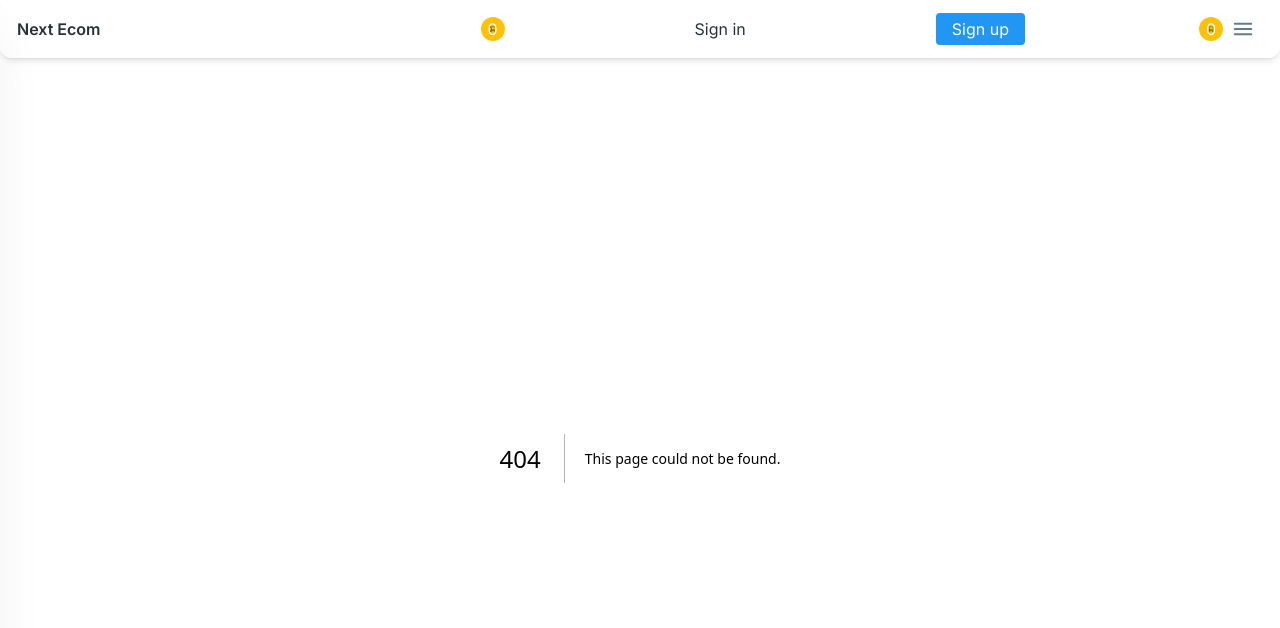
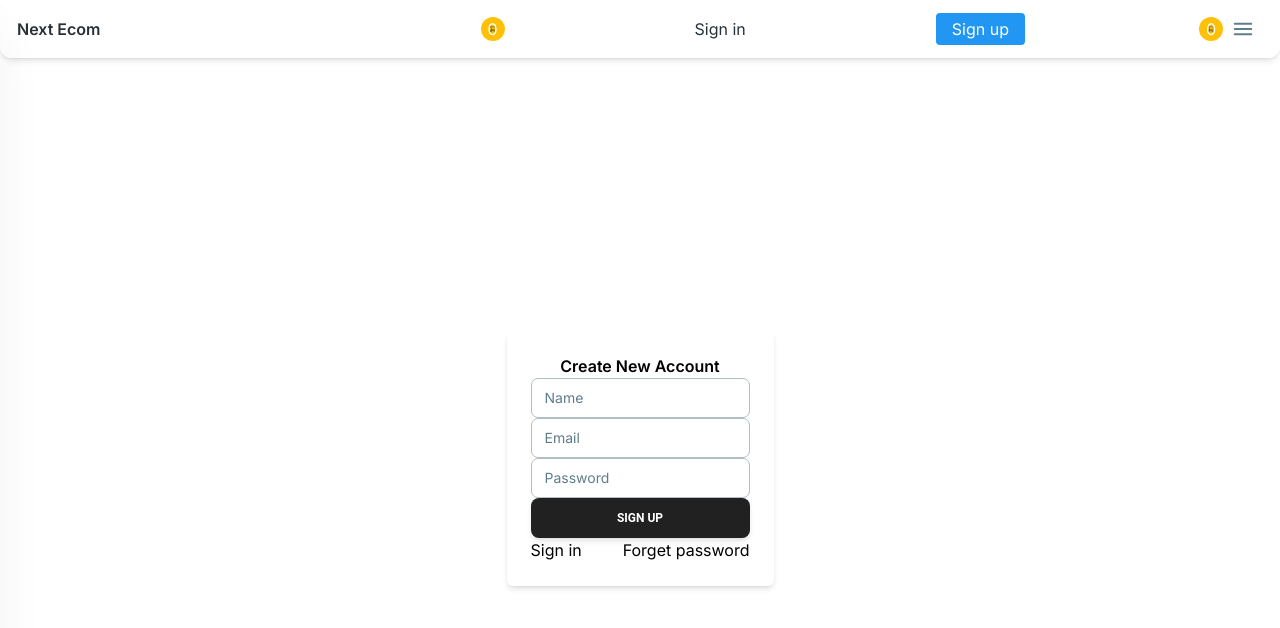
Before and after one commit to ChristianWare/calc_ecomm, a Next.js app: page /auth/signup in a window 1280 px wide. Before the commit this address had no page. Shown: the top 628 px of the page. Built offline with nearby package versions, Linux system fonts and the light colour scheme.

Commit message:
Sign In Form

```diff
--- /dev/null
+++ b/app/auth/layout.tsx
@@ -0,0 +1,11 @@
+import React, { ReactNode } from "react";
+
+interface Props {
+  children: ReactNode;
+}
+
+export default function AuthLayout({ children }: Props) {
+  return (
+    <div className='h-screen flex items-center justify-center'>{children}</div>
+  );
+}
--- /dev/null
+++ b/app/auth/signup/page.tsx
@@ -0,0 +1,114 @@
+"use client";
+import React from "react";
+import AuthFormContainer from "@/app/components/AuthFormContainer";
+import { Button, Input } from "@material-tailwind/react";
+import { XMarkIcon } from "@heroicons/react/24/outline";
+import { useFormik } from "formik";
+import * as yup from "yup";
+import { filterFormikErrors } from "@/app/utils/formikHelpers";
+import { toast } from "react-toastify";
+import Link from "next/link";
+import { signIn } from "next-auth/react";
+
+const validationSchema = yup.object().shape({
+  name: yup.string().required("Name is required!"),
+  email: yup.string().email("Invalid email!").required("Email is required!"),
+  password: yup
+    .string()
+    .min(8, "Password must be at least 8 characters.")
+    .required("Password is required!"),
+});
+
+export default function SignUp() {
+  const {
+    values,
+    handleChange,
+    handleBlur,
+    handleSubmit,
+    isSubmitting,
+    errors,
+    touched,
+  } = useFormik({
+    initialValues: { name: "", email: "", password: "" },
+    validationSchema,
+    onSubmit: async (values, action) => {
+      action.setSubmitting(true);
+      const res = await fetch("/api/users", {
+        method: "POST",
+        body: JSON.stringify(values),
+      });
+
+      const { message, error } = (await res.json()) as {
+        message: string;
+        error: string;
+      };
+      if (res.ok) {
+        toast.success(message);
+        await signIn("credentials", { email, password });
+      }
+
+      if (!res.ok && error) {
+        toast.error(error);
+      }
+      action.setSubmitting(false);
+    },
+  });
+
+  const formErrors: string[] = filterFormikErrors(errors, touched, values);
+
+  const { email, name, password } = values;
+
+  type valueKeys = keyof typeof values;
+  const error = (name: valueKeys) => {
+    return errors[name] && touched[name] ? true : false;
+  };
+
+  return (
+    <AuthFormContainer title='Create New Account' onSubmit={handleSubmit}>
+      <Input
+        name='name'
+        label='Name'
+        onBlur={handleBlur}
+        onChange={handleChange}
+        value={name}
+        error={error("name")}
+      />
+      <Input
+        name='email'
+        label='Email'
+        onBlur={handleBlur}
+        onChange={handleChange}
+        value={email}
+        error={error("email")}
+      />
+      <Input
+        name='password'
+        label='Password'
+        type='password'
+        onChange={handleChange}
+        onBlur={handleBlur}
+        value={password}
+        error={error("password")}
+      />
+      <Button disabled={isSubmitting} type='submit' className='w-full'>
+        Sign up
+      </Button>
+
+      <div className='flex items-center justify-between'>
+        <Link href='/auth/signin'>Sign in</Link>
+        <Link href='/auth/forget-password'>Forget password</Link>
+      </div>
+
+      <div className=''>
+        {formErrors.map((err) => {
+          return (
+            <div key={err} className='space-x-1 flex items-center text-red-500'>
+              <XMarkIcon className='w-4 h-4' />
+              <p className='text-xs'>{err}</p>
+            </div>
+          );
+        })}
+      </div>
+    </AuthFormContainer>
+  );
+}
--- /dev/null
+++ b/app/components/AuthFormContainer.tsx
@@ -0,0 +1,23 @@
+import React, { FormEventHandler, ReactNode } from "react";
+
+interface Props {
+  children: ReactNode;
+  onSubmit?: FormEventHandler<HTMLFormElement>;
+  title: string;
+}
+
+export default function AuthFormContainer({
+  title,
+  children,
+  onSubmit,
+}: Props) {
+  return (
+    <form
+      onSubmit={onSubmit}
+      className='w-96 p-6 space-y-6 bg-white shadow-md rounded-md'
+    >
+      <h3 className='text-center font-semibold'>{title}</h3>
+      {children}
+    </form>
+  );
+}
--- /dev/null
+++ b/app/utils/formikHelpers.ts
@@ -0,0 +1,16 @@
+export const filterFormikErrors = <T extends object>(
+  errors: T,
+  touched: { [key: string]: boolean },
+  values: T
+) => {
+  const touchedKeys = Object.entries(touched).map(([key, value]) => {
+    if (value) return key;
+  });
+  const finalErrors: string[] = [];
+
+  Object.entries(errors).forEach(([key, value]) => {
+    if (touchedKeys.includes(key) && values) finalErrors.push(value);
+  });
+
+  return finalErrors;
+};
```
